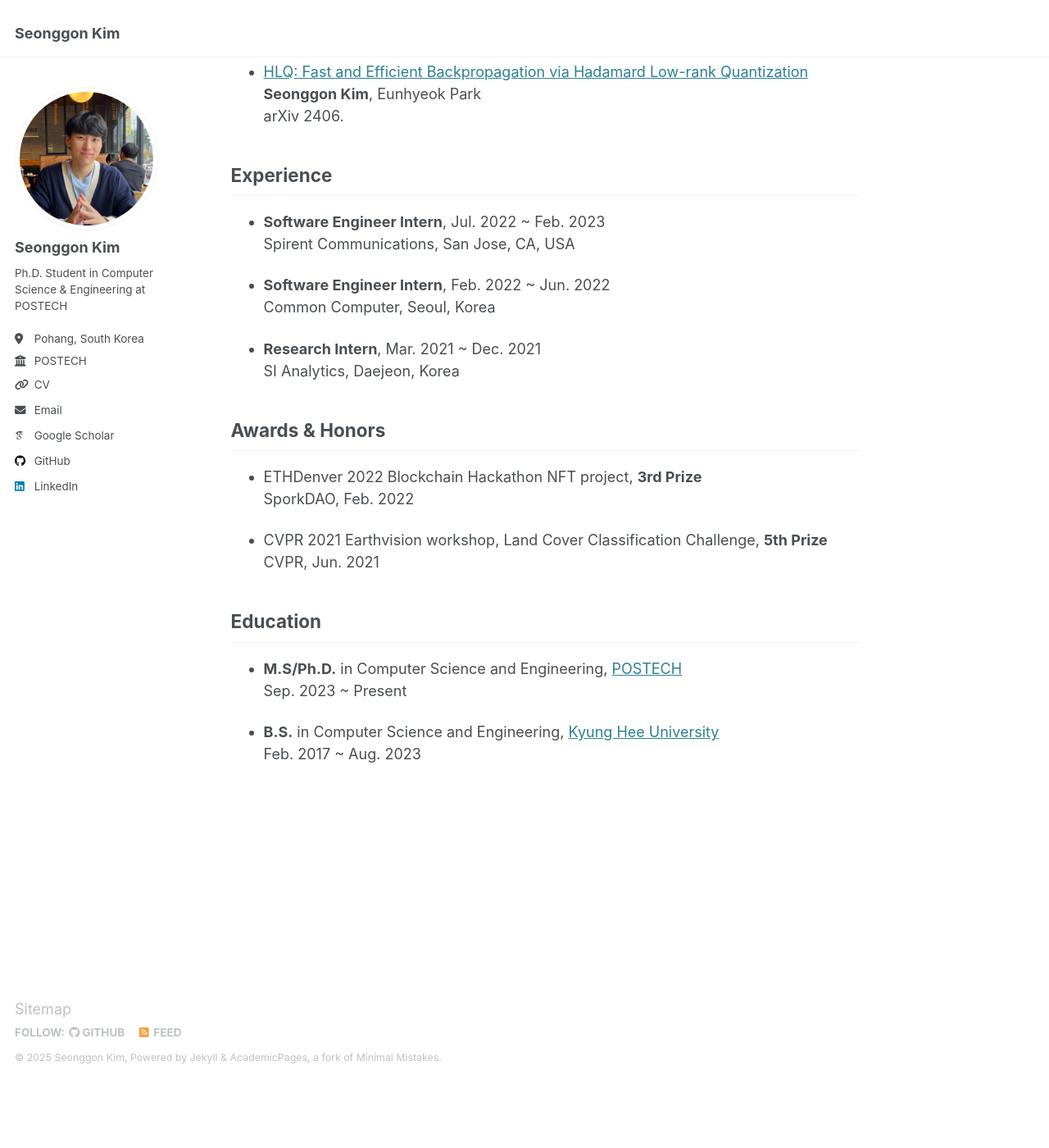
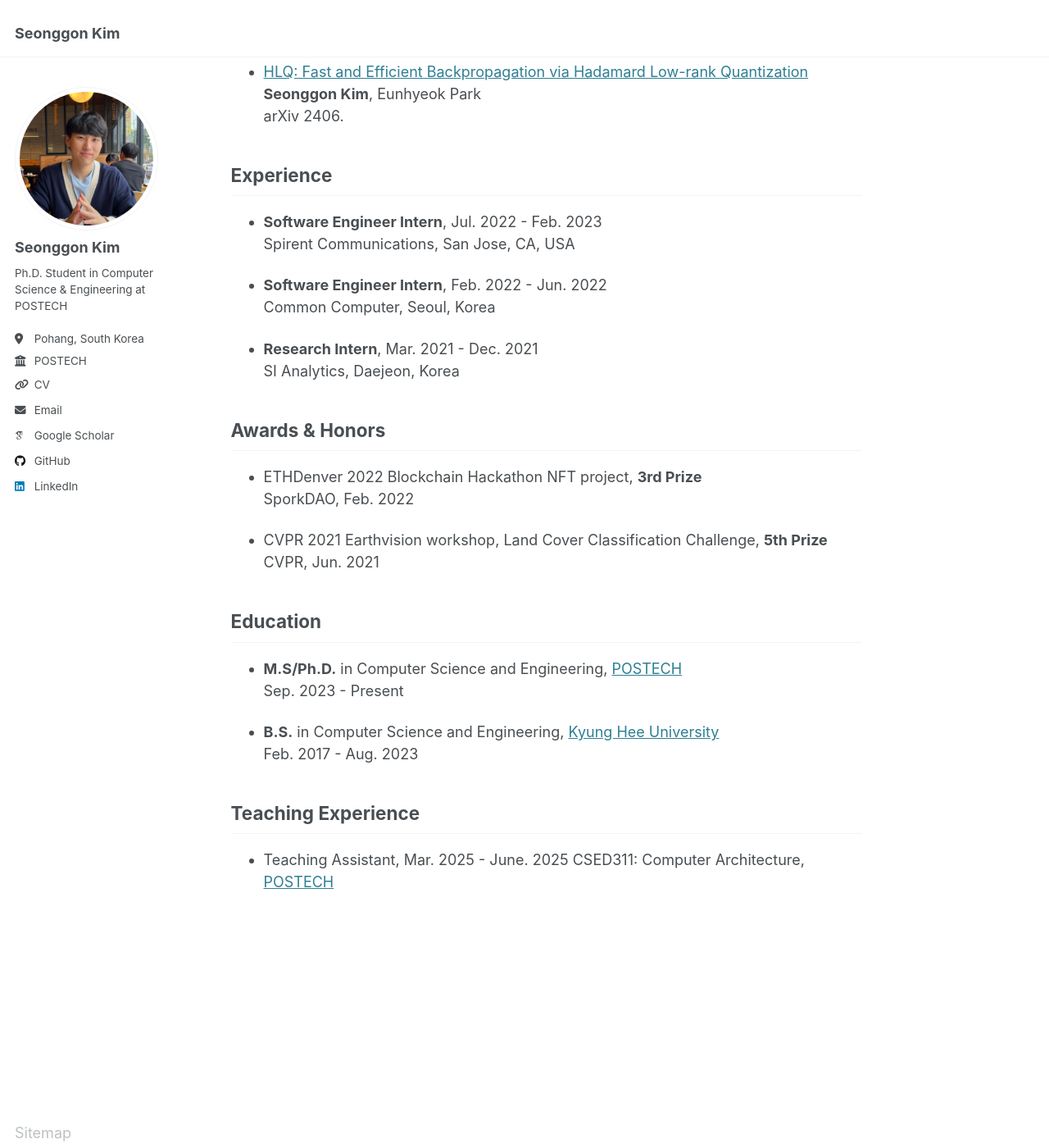
Before and after one commit to sungonuni/sungonuni.github.io, a Jekyll site: the page built from _pages/about.md, in a window 1280 px wide and 1400 px high, scrolled down 999 px. Shown: the whole window at 82% size. Built offline with Jekyll 4.4.1, drawn with Linux system fonts in a browser that asks for light colours; some web fonts are replaced; before the commit the page ends 2317 px from its top, so only the background shows below that.

Commit message:
Add teaching experience

```diff
--- a/_pages/about.md
+++ b/_pages/about.md
@@ -42,13 +42,13 @@ arXiv 2406.
 
 Experience
 -----
-- **Software Engineer Intern**, Jul. 2022 ~ Feb. 2023
+- **Software Engineer Intern**, Jul. 2022 - Feb. 2023
 Spirent Communications, San Jose, CA, USA
 
-- **Software Engineer Intern**, Feb. 2022 ~ Jun. 2022
+- **Software Engineer Intern**, Feb. 2022 - Jun. 2022
 Common Computer, Seoul, Korea
 
-- **Research Intern**, Mar. 2021 ~ Dec. 2021
+- **Research Intern**, Mar. 2021 - Dec. 2021
 SI Analytics, Daejeon, Korea
 
 
@@ -61,12 +61,15 @@ SporkDAO, Feb. 2022
 CVPR, Jun. 2021
 
 
-
-
 Education
 -----
 - **M.S/Ph.D.** in Computer Science and Engineering, [POSTECH](https://www.postech.ac.kr)
-Sep. 2023 ~ Present
+Sep. 2023 - Present
 
 - **B.S.** in Computer Science and Engineering, [Kyung Hee University](https://www.khu.ac.kr)
-Feb. 2017 ~ Aug. 2023
+Feb. 2017 - Aug. 2023
+
+Teaching Experience
+-----
+- Teaching Assistant, Mar. 2025 - June. 2025
+CSED311: Computer Architecture, [POSTECH](https://www.postech.ac.kr)
```
Also changed, not shown: 1 other file.
